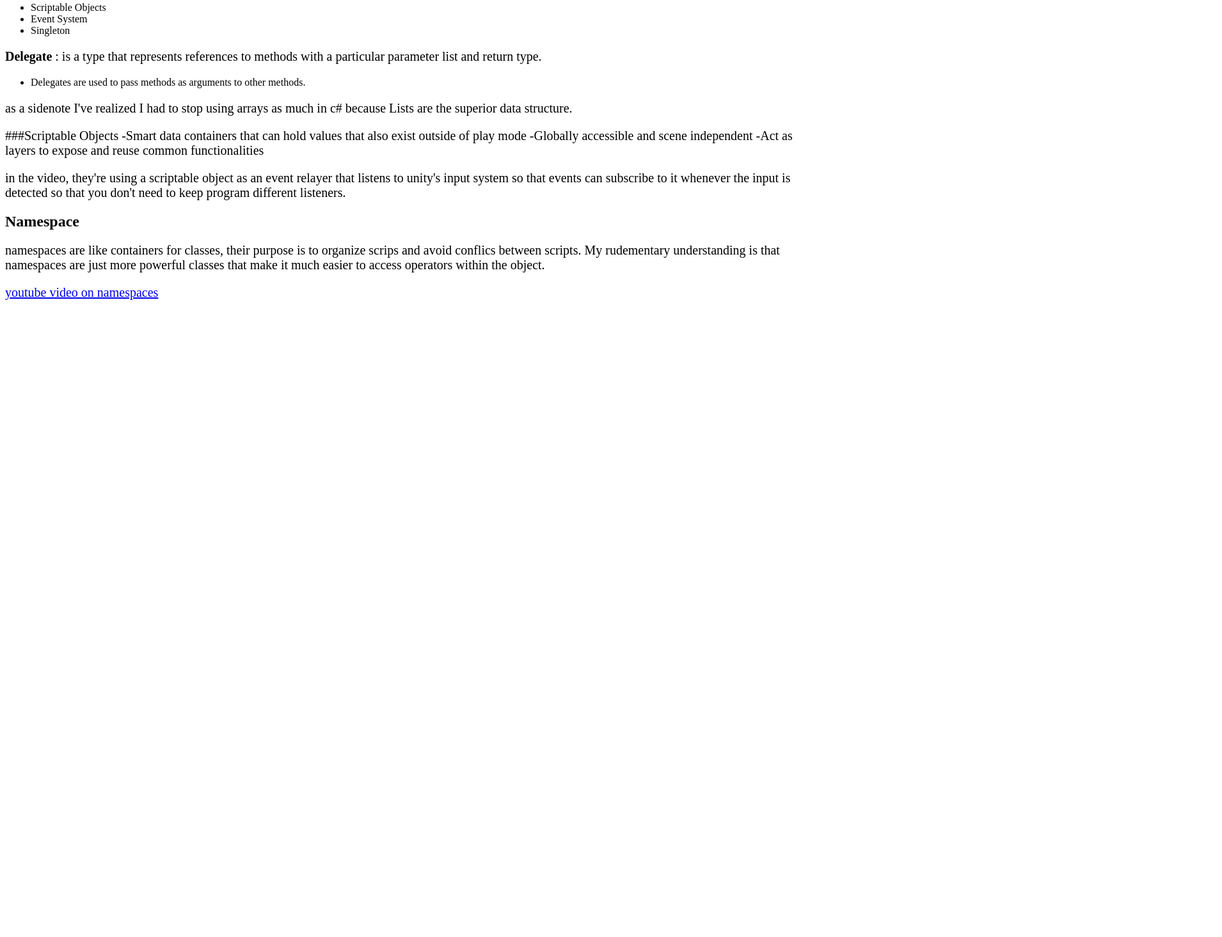
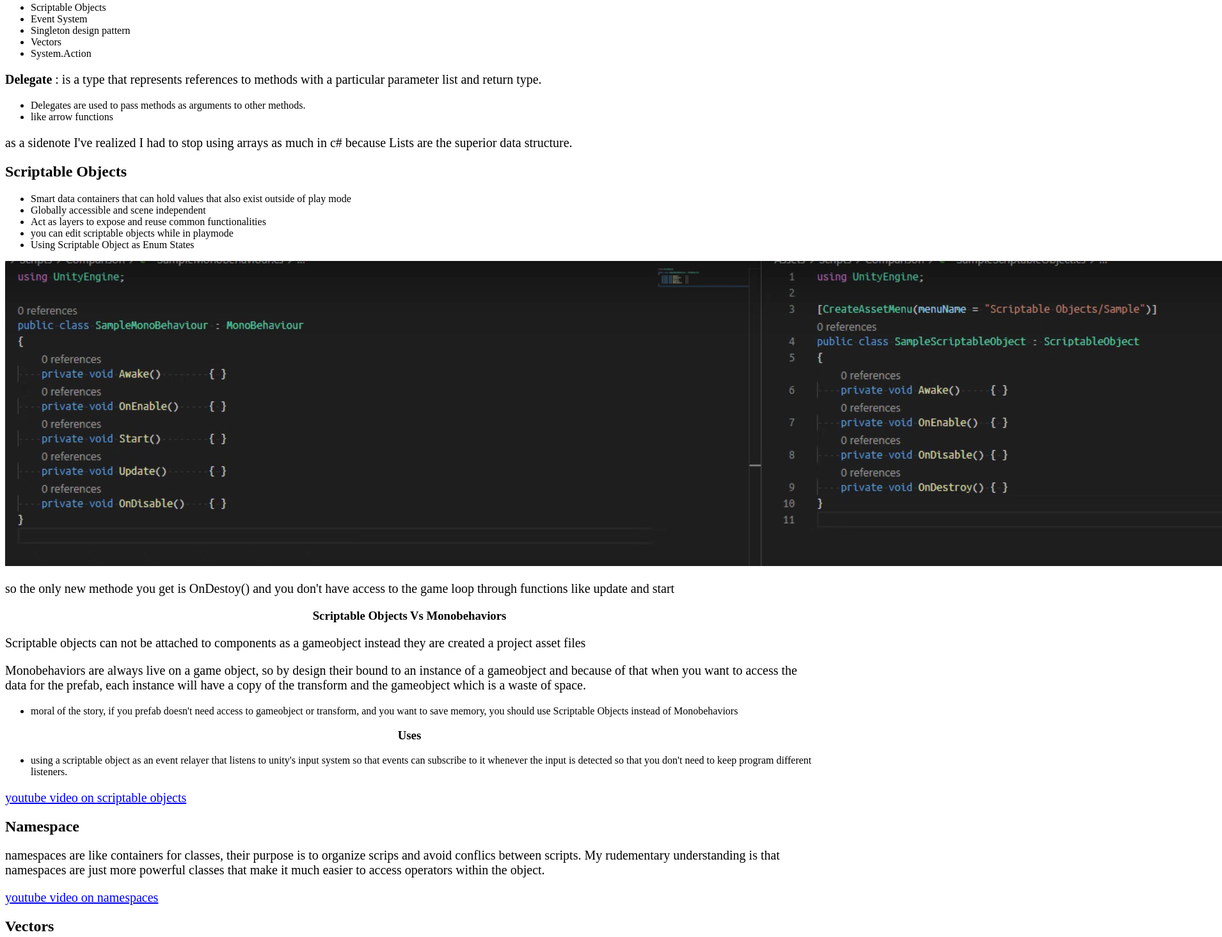
Before and after one commit to anonomity/JackieSite, a Gatsby site: page /BlogPosts/UnityProgress in a window 1280 px wide. Shown: the part 705-2170 px from the top of the page at 64% size, 1910 px wide, since content can reach past the window. Before the commit the page ends 1194 px from the top, so only its background shows below. Built offline with nearby package versions, Linux system fonts and the light colour scheme; Gatsby itself is replaced by a stand-in of ours.

Commit message:
update unity blogpost

```diff
--- a/src/pages/BlogPosts/UnityProgress/index.mdx
+++ b/src/pages/BlogPosts/UnityProgress/index.mdx
@@ -8,6 +8,7 @@ exerpt: "Unity"
 status: "🌱"
 ---
 import model from "./model.jpg"
+import compare from "./compare.png"
 
 ## Hypatia
 Hello Everyone, I'm a programmer who loves video games and as of March 2021 I started making my own games and learning Unity. What is Hypatia you might ask? Well it's a game I've been working on since May 2021
@@ -26,22 +27,50 @@ had one class in University on Java.
 
 - Scriptable Objects
 - Event System
-- Singleton
-
+- Singleton design pattern
+- Vectors
+- System.Action
 
 **Delegate** : is a type that represents references to methods with a particular parameter list and return type.
 - Delegates are used to pass methods as arguments to other methods.
+- like arrow functions
 
 
 as a sidenote I've realized I had to stop using arrays as much in c# because Lists are the superior data structure.
 
-###Scriptable Objects
--Smart data containers that can hold values that also exist outside of play mode
--Globally accessible and scene independent
--Act as layers to expose and reuse common functionalities
+## Scriptable Objects
+- Smart data containers that can hold values that also exist outside of play mode
+- Globally accessible and scene independent
+- Act as layers to expose and reuse common functionalities
+- you can edit scriptable objects while in playmode
+- Using Scriptable Object as Enum States
 
-in the video, they're using a scriptable object as an event relayer that listens to unity's input system so that events can subscribe to it whenever
+
+<img src={compare} alt="difference between scriptable vs mono" />
+
+so the only new methode you get is OnDestoy() and you don't have access to the game loop through functions like
+update and start
+
+### Scriptable Objects Vs Monobehaviors
+Scriptable objects can not be attached to components as a gameobject instead they are created a project asset
+files
+
+
+
+Monobehaviors are always live on a game object, so by design their bound to an instance of a gameobject
+and because of that when you want to access the data for the prefab, each instance will have a copy of the transform
+and the gameobject which is a waste of space.
+- moral of the story, if you prefab doesn't need access to gameobject or transform, and you want to save
+memory, you should use Scriptable Objects instead of Monobehaviors
+
+### Uses
+
+- using a scriptable object as an event relayer that listens to unity's input system so that events can subscribe to it whenever
  the input is detected so that you don't need to keep program different listeners.
+
+
+
+[youtube video on scriptable objects](https://www.youtube.com/watch?v=PVOVIxNxxeQ)
 
 
 ## Namespace
@@ -50,3 +79,5 @@ namespaces are like containers for classes, their purpose is to organize scrips
 more powerful classes that make it much easier to access operators within the object.
 
 [youtube video on namespaces](https://www.youtube.com/watch?v=LtQs5FzdQ2k)
+
+## Vectors
```
Also changed, not shown: src/pages/BlogPosts/UnityProgress/compare.png (added).
